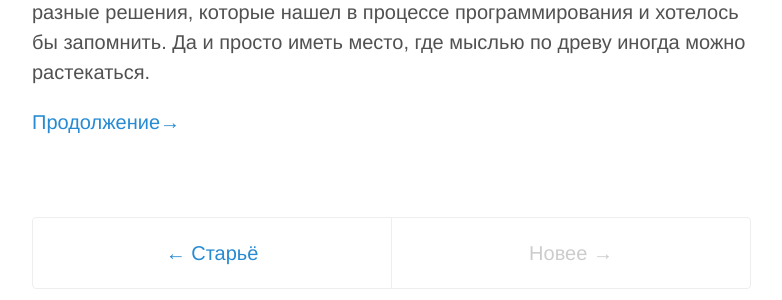
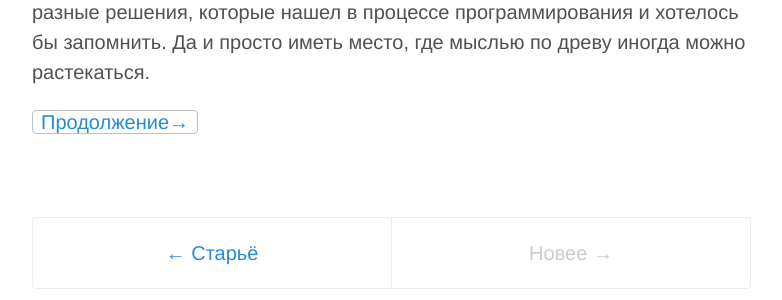
Before and after one commit to gitter-badger/2gud.github.io, a Jekyll site: the page built from index.html, in a window 1280 px wide. Shown: the part 231-531 px from the top of the page, without its empty margins (248-1030 px from the left). Built offline with Jekyll 4.4.1, drawn with Linux system fonts in a browser that asks for light colours; nearby versions of some CDN libraries; the list of posts is cut into pages by our own code.

Commit message:
Added changes

```diff
--- a/index.html
+++ b/index.html
@@ -16,7 +16,9 @@ title: Home
       {{ post.date | date_to_string }}
     </span>
     {{ post.excerpt }}
-    <a href="{{ post.url | prepend: site.baseurl }}">Продолжение&#8594;</a>
+    <div class="excerp">
+      <a href="{{ post.url | prepend: site.baseurl }}">Продолжение&#8594;</a>
+    </div>
   </div>
   {% endfor %}
 </div>
--- a/public/css/st.css
+++ b/public/css/st.css
@@ -338,6 +338,20 @@ tbody tr:nth-child(odd) th {
   color: #9a9a9a;
 }
 
+/* excerp */
+.excerp a {
+  padding: 0 .4em;
+  color: #268bd2;
+  border-radius: 4px;
+  border: 1px #c0c0c0 solid;
+  text-decoration: none;
+}
+.excerp a:hover {
+  color: #303030;
+  background: #ffe060;
+  border-color: #f0c040;
+}
+
 /* Related posts */
 .related {
   border-top: 2px solid #000;
```
